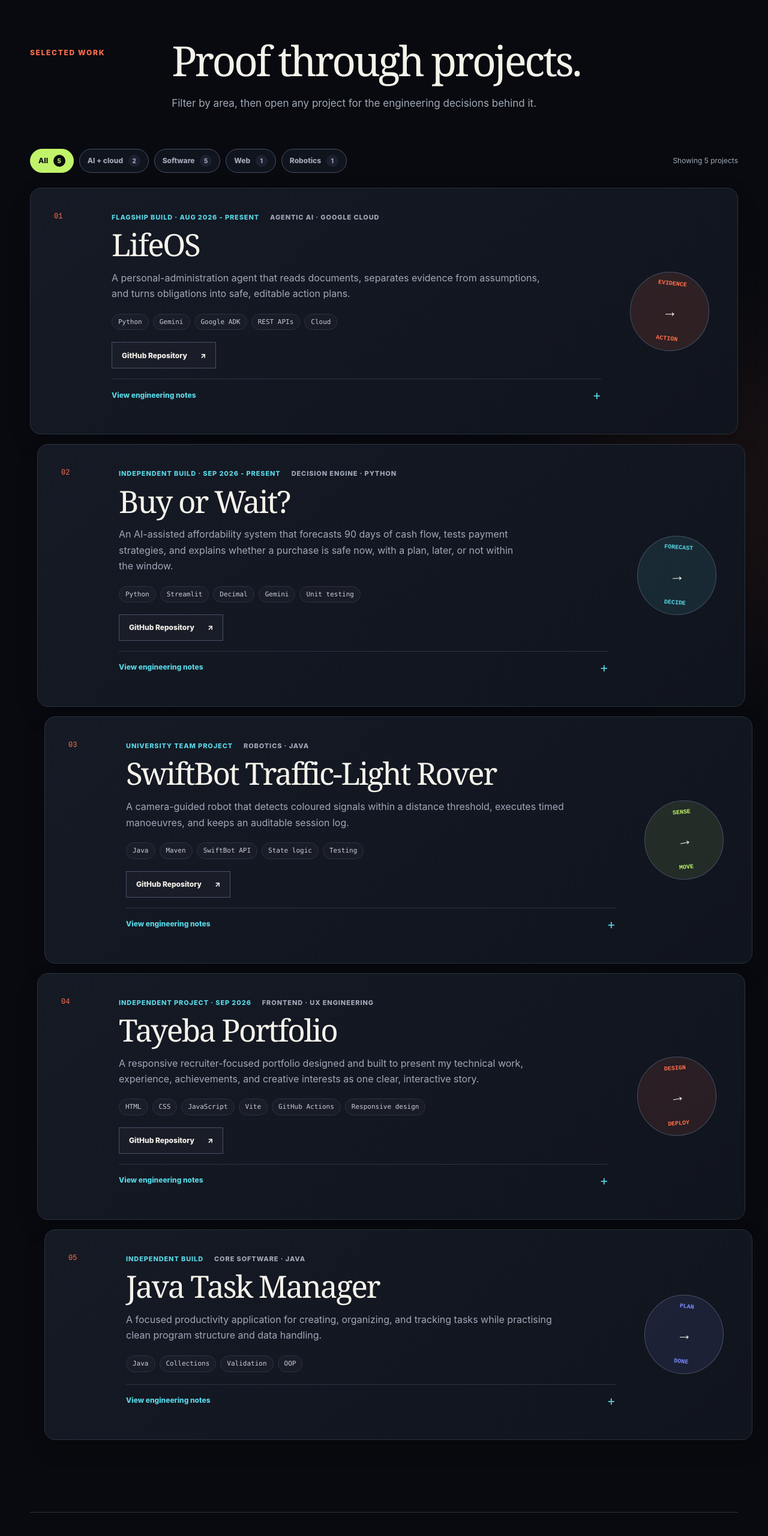
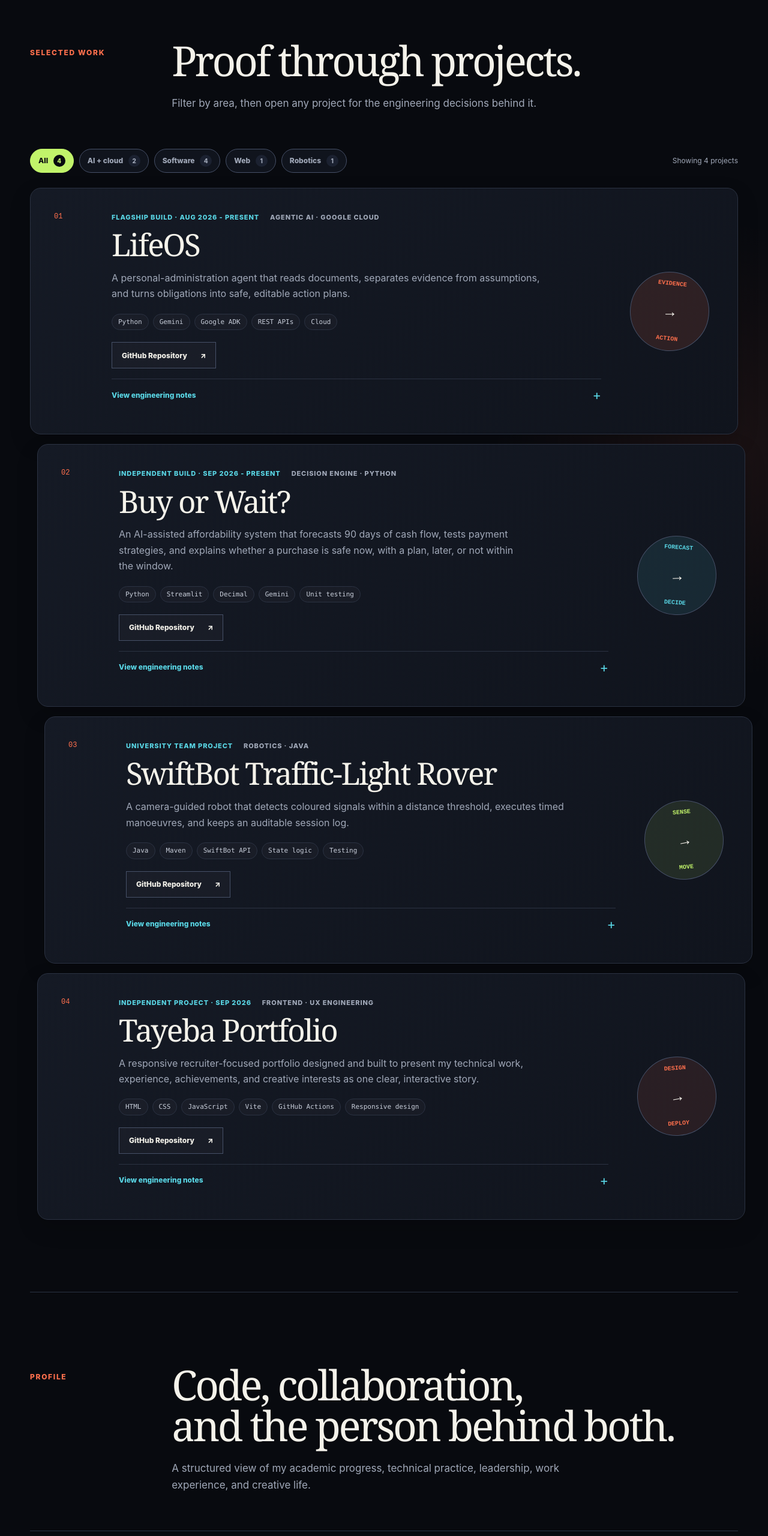
Before and after one commit to tayebakhan/tayeba-portfolio, a website built with Vite: page index.html in a window 1280 px wide. Shown: the part 917-3477 px from the top of the page at 60% size. Built offline with nearby package versions, Linux system fonts and the light colour scheme.

Commit message:
Remove Java Task Manager project

```diff
--- a/index.html
+++ b/index.html
@@ -75,12 +75,12 @@
         </div>
 
         <div class="filter-row reveal" role="toolbar" aria-label="Filter projects">
-          <button class="filter active" type="button" data-filter="all" aria-pressed="true">All <span>5</span></button>
+          <button class="filter active" type="button" data-filter="all" aria-pressed="true">All <span>4</span></button>
           <button class="filter" type="button" data-filter="ai" aria-pressed="false">AI + cloud <span>2</span></button>
-          <button class="filter" type="button" data-filter="software" aria-pressed="false">Software <span>5</span></button>
+          <button class="filter" type="button" data-filter="software" aria-pressed="false">Software <span>4</span></button>
           <button class="filter" type="button" data-filter="web" aria-pressed="false">Web <span>1</span></button>
           <button class="filter" type="button" data-filter="robotics" aria-pressed="false">Robotics <span>1</span></button>
-          <p class="filter-status" aria-live="polite">Showing 5 projects</p>
+          <p class="filter-status" aria-live="polite">Showing 4 projects</p>
         </div>
 
         <div class="project-grid">
@@ -200,26 +200,6 @@
             <div class="project-stamp stamp-web" aria-hidden="true"><span>Design</span><i>→</i><span>Deploy</span></div>
           </article>
 
-          <article class="project-card reveal" data-category="software">
-            <div class="project-index">05</div>
-            <div class="project-main">
-              <div class="project-meta"><span>Independent build</span><span>Core software · Java</span></div>
-              <h3>Java Task Manager</h3>
-              <p class="project-lead">A focused productivity application for creating, organizing, and tracking tasks while practising clean program structure and data handling.</p>
-              <ul class="project-chips" aria-label="Technologies">
-                <li>Java</li><li>Collections</li><li>Validation</li><li>OOP</li>
-              </ul>
-              <details>
-                <summary>View engineering notes <span aria-hidden="true">+</span></summary>
-                <div class="details-body">
-                  <div><strong>Goal</strong><p>Turn first-year programming concepts into a complete, usable tool rather than isolated exercises.</p></div>
-                  <div><strong>Approach</strong><p>Modelled tasks as structured objects, used collections for changing data, and added validation around user input.</p></div>
-                  <div><strong>What it demonstrates</strong><p>Comfort with Java fundamentals, object-oriented thinking, iteration, conditionals, and incremental debugging.</p></div>
-                </div>
-              </details>
-            </div>
-            <div class="project-stamp stamp-task" aria-hidden="true"><span>Plan</span><i>→</i><span>Done</span></div>
-          </article>
         </div>
       </section>
 
--- a/src/styles.css
+++ b/src/styles.css
@@ -150,7 +150,7 @@ h1 em::after { content: ""; position: absolute; left: 2%; right: -2%; bottom: -.
 .project-grid { display: grid; gap: 16px; }
 .project-card { position: relative; display: grid; grid-template-columns: 48px minmax(0, 1fr) 140px; gap: clamp(20px, 4vw, 48px); padding: 39px; overflow: hidden; border: 1px solid var(--line); border-radius: 18px; background: linear-gradient(140deg, var(--surface-2), var(--surface)); box-shadow: 0 14px 35px rgba(0,0,0,.17); transition: transform .3s cubic-bezier(.2,.8,.2,1), border-color .3s, box-shadow .3s; }
 .project-card:nth-child(2), .project-card:nth-child(4) { margin-inline: 12px -12px; }
-.project-card:nth-child(3), .project-card:nth-child(5) { margin-inline: 24px -24px; }
+.project-card:nth-child(3) { margin-inline: 24px -24px; }
 .project-card::before { content: ""; position: absolute; inset: 0 auto 0 0; width: 4px; background: linear-gradient(var(--signal), var(--violet)); transform: scaleY(0); transform-origin: top; transition: transform .35s; }
 .project-card:hover { z-index: 2; border-color: var(--line-bright); box-shadow: 0 24px 55px rgba(0,0,0,.32); transform: translateY(-5px); }
 .project-card:hover::before { transform: scaleY(1); }
@@ -177,7 +177,6 @@ summary::-webkit-details-marker { display: none; }
 .project-stamp i { color: var(--ink); font-family: Georgia, serif; font-size: 25px; font-weight: 400; transform: rotate(-6deg); }
 .project-card:hover .project-stamp { border-radius: 38% 57% 44% 60%; background: rgba(193,243,106,.13); color: var(--acid); transform: translateY(-6px) rotate(-2deg); }
 .stamp-robot { background: rgba(193,243,106,.1); color: var(--acid); transform: rotate(-5deg); }
-.stamp-task { background: rgba(124,140,255,.1); color: var(--blue); }
 .stamp-finance { background: rgba(89,214,229,.1); color: var(--cyan); transform: rotate(4deg); }
 .stamp-web { background: rgba(255,112,77,.1); color: var(--signal); transform: rotate(-4deg); }
 
@@ -367,7 +366,7 @@ footer a { color: var(--ink); font-weight: 800; }
   .filter-row { align-items: stretch; overflow-x: auto; padding-bottom: 7px; }
   .filter { flex: 0 0 auto; }
   .filter-status { display: none; }
-  .project-card, .project-card:nth-child(2), .project-card:nth-child(3), .project-card:nth-child(4), .project-card:nth-child(5) { grid-template-columns: 1fr; gap: 10px; margin-inline: 0; padding: 27px 22px; }
+  .project-card, .project-card:nth-child(2), .project-card:nth-child(3), .project-card:nth-child(4) { grid-template-columns: 1fr; gap: 10px; margin-inline: 0; padding: 27px 22px; }
   .project-main h3 { font-size: 38px; }
   .project-meta { flex-direction: column; gap: 3px; }
   .details-body { grid-template-columns: 1fr; gap: 15px; }
```
